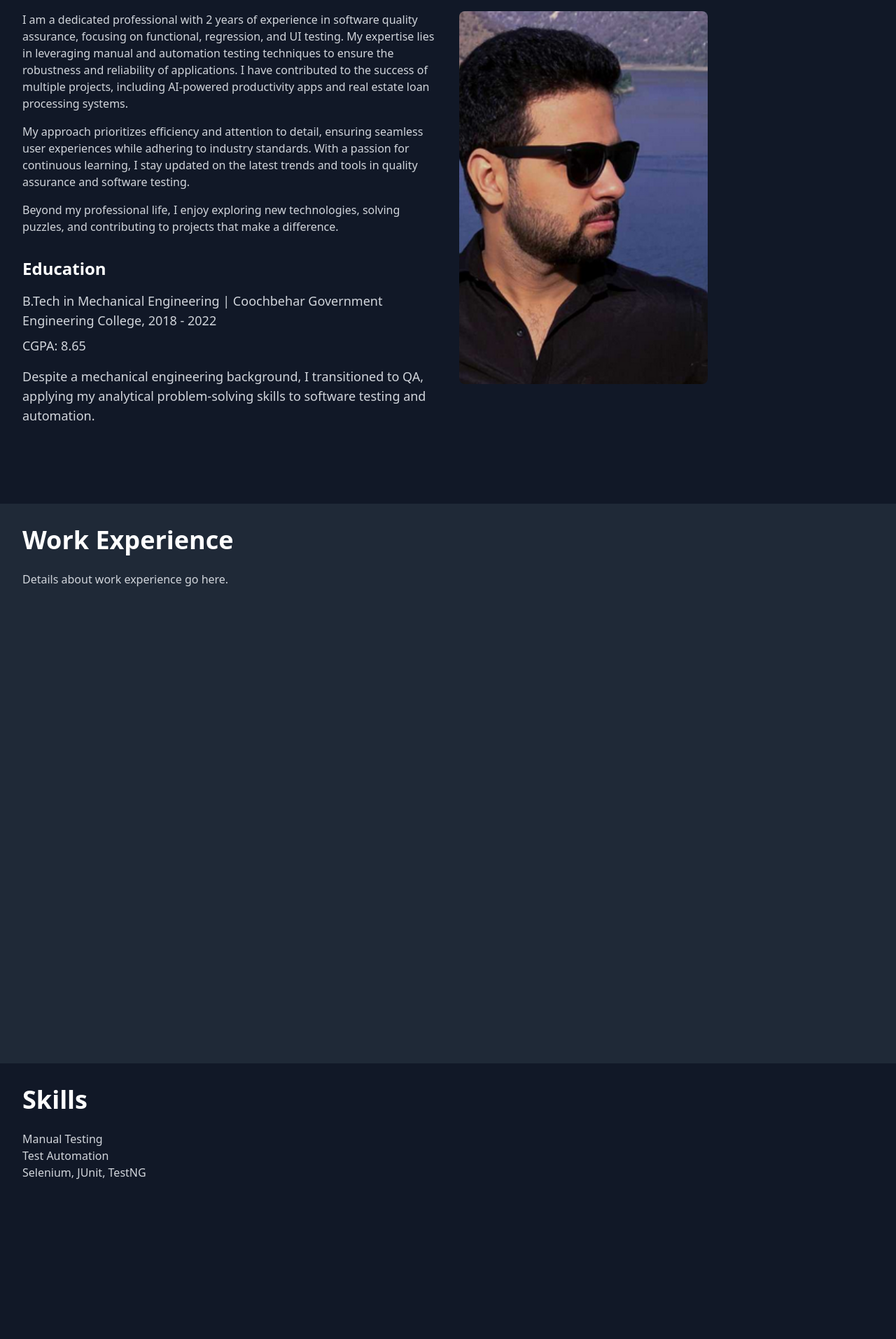
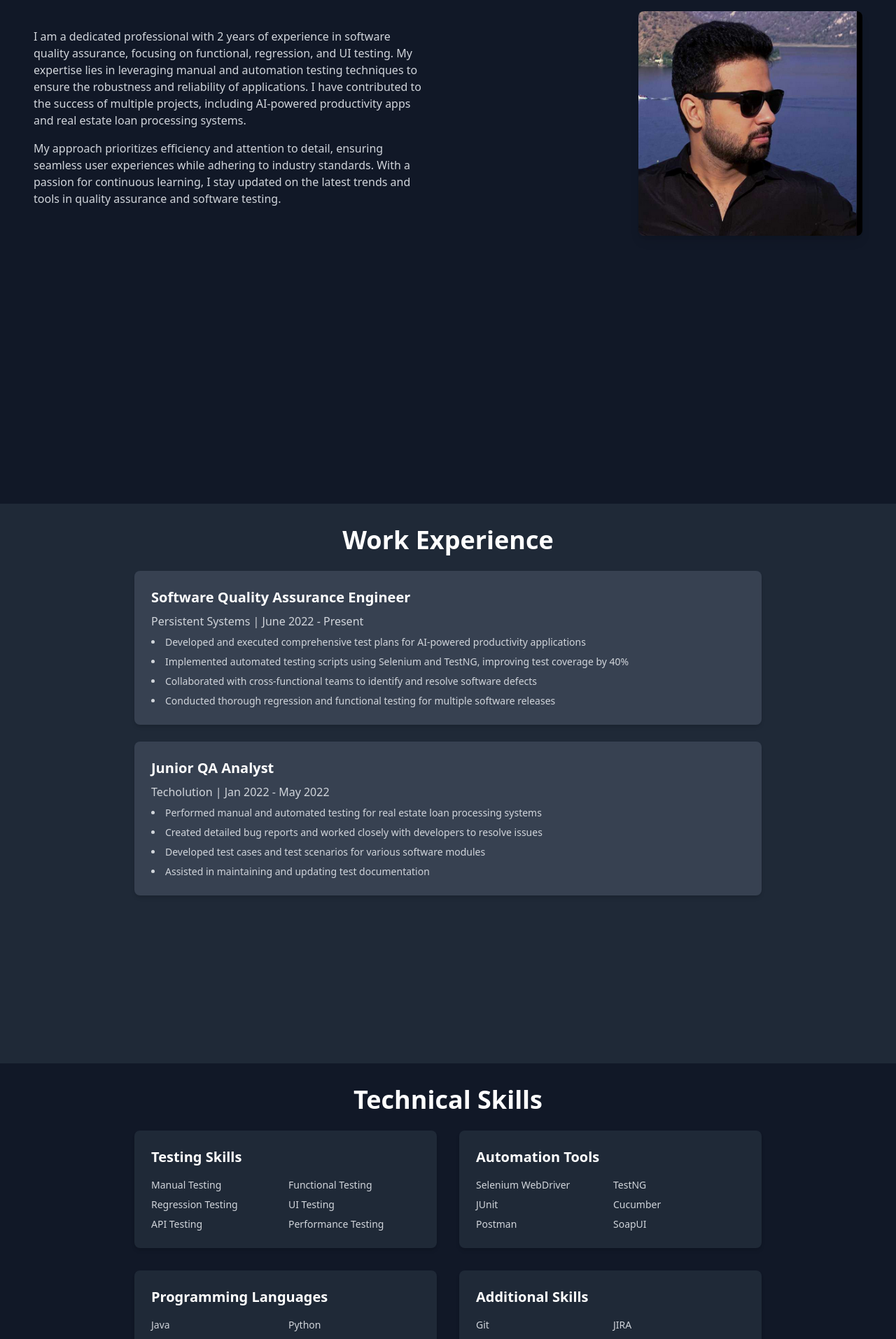
Before and after one commit to deadPoolCloud/ravikant-portfolio, a React (Create React App) app: page / in a window 1280 px wide. Shown: the part 880-2794 px from the top of the page at 70% size. Built offline with nearby package versions, Linux system fonts and the light colour scheme.

Commit message:
Added Bg Videos

```diff
--- a/src/App.css
+++ b/src/App.css
@@ -16,7 +16,6 @@ html, body {
   --text-primary: #e2e8f0;
   --accent-color: #3182ce;
   --hover-color: #4299e1;
-  --bg-image-opacity: 0.6; /* Optional: controls opacity of background image */
 }
 
 /* Scrollbar Customization */
@@ -47,87 +46,53 @@ html {
 }
 
 @media (max-width: 768px) {
-  .nav-item {
+  html {
     font-size: 14px;
-    padding: 8px 12px;
+  }
+
+  body {
+    font-size: 0.875rem;
+  }
+
+  h1 {
+    font-size: 1.5rem;
+  }
+
+  h2 {
+    font-size: 1.25rem;
   }
 }
 
-
 /* Responsive Images and Media */
-img, video, iframe {
+img {
   max-width: 100%;
   height: auto;
-  object-fit: contain;
+  object-fit: cover;
 }
 
-/* About Section Background */
-.about-section {
-  position: relative;
-  min-height: 100vh;
-  background-image: url('./profilepic/Screenshot from 2024-12-12 11-30-14.png'); /* Update path to your image */
-  background-size: cover;
-  background-position: center;
-  background-attachment: fixed; /* Keeps the background fixed during scroll */
-  color: white;
-  padding-top: 20px;
-}
-
-/* Mobile Styles for Background Image */
-@media screen and (max-width: 768px) {
-  .about-section {
-    background-attachment: scroll; /* Prevent fixed background issues on mobile */
-    background-size: contain; /* Ensure the image fits without clipping */
-    background-position: top center; /* Align the image for better visibility */
+/* Mobile Responsive Animations */
+@keyframes slideIn {
+  from {
+    opacity: 0;
+    transform: translateY(20px);
+  }
+  to {
+    opacity: 1;
+    transform: translateY(0);
   }
 }
 
-/* Text Overlay Styles */
-.about-section-overlay {
-  position: absolute;
-  top: 0;
-  left: 0;
-  right: 0;
-  bottom: 0;
-  background-color: rgba(0, 0, 0, var(--bg-image-opacity)); /* Darkens background for better text readability */
-  z-index: 1;
+.mobile-animate {
+  animation: slideIn 0.5s ease-out;
 }
 
-/* Text Content Styling */
-.about-section-content {
-  position: relative;
-  z-index: 2;
-  padding: 40px;
-  max-width: 800px;
-  margin: 0 auto;
-  background-color: rgba(0, 0, 0, 0.4); /* Slight transparency for better text readability */
-  border-radius: 8px;
-}
-
-/* Scrollbar Customization */
-::-webkit-scrollbar {
-  width: 8px;
-}
-
-::-webkit-scrollbar-thumb {
-  background: var(--accent-color);
-  border-radius: 4px;
-}
-
-/* Animations and Transitions */
-@keyframes fadeIn {
-  from { opacity: 0; }
-  to { opacity: 1; }
-}
-
-.animate-fadeIn {
-  animation: fadeIn 0.5s ease-out;
-}
-
-/* Accessibility and Focus States */
-button:focus, a:focus {
-  outline: 2px solid var(--accent-color);
-  outline-offset: 2px;
+/* Accessibility Enhancements */
+@media (max-width: 768px) {
+  /* Increase touch target sizes */
+  button, a {
+    min-height: 44px;
+    min-width: 44px;
+  }
 }
 
 /* Print Styles */
@@ -137,10 +102,20 @@ button:focus, a:focus {
     color: black;
   }
 }
+/* Background image styling */
+.background-image {
+  background-image: url('./profilepic/phoneHome.jpg'); /* Replace with your image path */
+  background-size: cover; /* Ensures the image covers the entire container */
+  background-position: center; /* Centers the image */
+  background-repeat: no-repeat; /* Prevents the image from repeating */
+  width: 100%; /* Makes sure it spans the entire width */
+  height: 100vh; /* Adjusts height to fit the viewport */
+}
 
-/* Mobile Styles */
-@media screen and (max-width: 768px) {
-  .about-section-content {
-    padding: 20px;
+/* Responsive adjustments for smaller screens */
+@media (max-width: 768px) {
+  .background-image {
+    background-size: contain; /* Adjusts image size for smaller screens */
+    height: auto; /* Ensures it adapts to content height */
   }
 }
--- a/src/App.js
+++ b/src/App.js
@@ -1,11 +1,12 @@
 import React, { useState, useEffect, useRef } from 'react';
 import profileImage from './profilepic/new.png';
-import homeback from './profilepic/homebg.jpg';
+import homeback from './profilepic/phoneHome.jpg';
 import { Home, User, Briefcase, Code, Award } from 'lucide-react';
 
 function App() {
   const [isMobile, setIsMobile] = useState(false);
   const [activeSection, setActiveSection] = useState('home');
+  const [isMenuOpen, setIsMenuOpen] = useState(false);
 
   // Refs for sections
   const homeRef = useRef(null);
@@ -36,6 +37,7 @@ function App() {
   // Scroll to a specific section
   const scrollToSection = (ref) => {
     ref.current?.scrollIntoView({ behavior: 'smooth', block: 'start' });
+    setIsMenuOpen(false); // Close menu after selection
   };
 
   // Detect active section on scroll
@@ -43,7 +45,6 @@ function App() {
     const handleScroll = () => {
       const scrollPosition = window.scrollY;
 
-      // Determine the active section
       sections.forEach((section) => {
         const element = section.ref.current;
         if (element) {
@@ -61,52 +62,86 @@ function App() {
   }, [sections]);
 
   // Navigation Button Component
-  const NavButton = ({ icon: Icon, label, refToScroll, isActive }) => (
+  const NavButton = ({ icon: Icon, label, refToScroll, isActive, onClick }) => (
     <button
-      className={`flex items-center p-2 rounded-lg transition-all ${isActive ? 'bg-blue-600 text-white' : 'hover:bg-blue-600 hover:text-white text-gray-300'
-        }`}
-      onClick={() => scrollToSection(refToScroll)}
+      className={`flex items-center p-2 rounded-lg transition-all w-full sm:w-auto text-left sm:text-center
+        ${isActive ? 'bg-blue-600 text-white' : 'hover:bg-blue-600 hover:text-white text-gray-300'}`}
+      onClick={() => {
+        scrollToSection(refToScroll);
+        onClick && onClick();
+      }}
     >
       <Icon className="mr-2" size={20} />
       <span className="text-base">{label}</span>
     </button>
   );
 
+  // Mobile Menu Toggle
+  const MobileMenuToggle = () => (
+    <button
+      className="md:hidden fixed top-4 right-4 z-60 bg-gray-700 p-2 rounded-md"
+      onClick={() => setIsMenuOpen(!isMenuOpen)}
+    >
+      <span className="block w-5 h-0.5 bg-white mb-1"></span>
+      <span className="block w-5 h-0.5 bg-white mb-1"></span>
+      <span className="block w-5 h-0.5 bg-white"></span>
+    </button>
+  );
+
   return (
     <div className="min-h-screen bg-gray-900 text-gray-300">
+      {/* Mobile Menu Toggle */}
+      {isMobile && <MobileMenuToggle />}
+
       {/* Navigation Bar */}
-      <nav className="bg-gray-800 shadow-md p-4 fixed w-full z-50">
-        <div className="container mx-auto flex justify-center items-center space-x-4">
+      <nav className={`
+        bg-gray-800 shadow-md fixed w-full z-50 transition-all duration-300
+        ${isMobile
+          ? `${isMenuOpen ? 'translate-x-0' : 'translate-x-full'}
+             fixed top-0 right-0 w-64 h-full p-4 flex flex-col`
+          : 'p-4 flex justify-center items-center'
+        }
+      `}>
+        <div className={`
+          container mx-auto
+          ${isMobile
+            ? 'flex flex-col space-y-4'
+            : 'flex justify-center items-center space-x-4'
+          }
+        `}>
           {sections.map((section) => (
             <NavButton
               key={section.id}
-              icon={section.id === 'home' ? Home : section.id === 'about' ? User : section.id === 'experience' ? Briefcase : section.id === 'skills' ? Code : Award}
+              icon={section.id === 'home' ? Home :
+                section.id === 'about' ? User :
+                  section.id === 'experience' ? Briefcase :
+                    section.id === 'skills' ? Code : Award}
               label={section.id.charAt(0).toUpperCase() + section.id.slice(1)}
               refToScroll={section.ref}
               isActive={activeSection === section.id}
+              onClick={isMobile ? () => setIsMenuOpen(false) : undefined}
             />
           ))}
         </div>
       </nav>
 
-      {/* Content Sections */}
+      {/* Rest of the existing content remains the same, with slight mobile adjustments */}
+      {/* Home Section */}
       <div
   ref={homeRef}
-        className="min-h-screen flex items-center justify-center px-4"
+  className="min-h-screen flex items-center justify-center px-4 pt-16 bg-custom bg-cover bg-center"
   style={{
     backgroundImage: `url(${homeback})`,
-          backgroundSize: 'cover',
-          backgroundPosition: 'center'
   }}
 >
-        <div className="text-center max-w-2xl mx-auto p-6">
-          <h1 className="text-3xl md:text-4xl font-bold mb-2 text-white">
+  <div className="text-center max-w-2xl mx-auto p-6 bg-black bg-opacity-50 rounded-lg">
+    <h1 className="text-2xl md:text-4xl font-bold mb-2 text-white">
       Ravikant Pathak
     </h1>
-          <h2 className="text-xl md:text-2xl font-semibold mb-4 text-gray-300">
+    <h2 className="text-lg md:text-2xl font-semibold mb-4 text-gray-300">
       Software Tester and Automation Expert
     </h2>
-          <p className="text-white mb-4 text-base md:text-lg leading-relaxed">
+    <p className="text-white mb-4 text-sm md:text-lg leading-relaxed">
       With 2 years of experience in ensuring seamless software functionality,
       I specialize in functional, regression, and UI testing. My approach combines
       meticulous manual testing with automation techniques to deliver robust
@@ -115,64 +150,189 @@ function App() {
   </div>
 </div>
 
-      <div ref={aboutRef} className="min-h-screen bg-gray-900 p-8">
-        <h2 className="text-4xl font-bold text-white mb-6">About Me</h2>
-        <div className="flex flex-col md:flex-row gap-8">
-          <div className="md:w-1/2">
-            <p className="text-gray-300 mb-4">
+
+
+      {/* About Section */}
+      <div ref={aboutRef} className="min-h-screen bg-gray-1500 p-4 md:p-8 pt-16">
+        <h2 className="text-2xl md:text-4xl font-bold text-white mb-6 text-center">About Me</h2>
+        <div className="flex flex-col md:flex-row gap-4 md:gap-8 items-center">
+          <div className="w-full md:w-1/2 px-4">
+            <p className="text-gray-300 mb-4 text-sm md:text-base">
               I am a dedicated professional with 2 years of experience in software quality assurance, focusing on functional, regression, and UI testing.
               My expertise lies in leveraging manual and automation testing techniques to ensure the robustness and reliability of applications.
               I have contributed to the success of multiple projects, including AI-powered productivity apps and real estate loan processing systems.
             </p>
-            <p className="text-gray-300 mb-4">
+            <p className="text-gray-300 mb-4 text-sm md:text-base">
               My approach prioritizes efficiency and attention to detail, ensuring seamless user experiences while adhering to industry standards.
               With a passion for continuous learning, I stay updated on the latest trends and tools in quality assurance and software testing.
             </p>
-            <p className="text-gray-300 mb-4">
-              Beyond my professional life, I enjoy exploring new technologies, solving puzzles, and contributing to projects that make a difference.
-            </p>
-
-            {/* Education Section */}
-            <div className="mt-8">
-              <h3 className="text-2xl font-bold text-white mb-4">Education</h3>
-              <p className="text-gray-300 text-base md:text-lg mb-2">
-                B.Tech in Mechanical Engineering | Coochbehar Government Engineering College, 2018 - 2022
-              </p>
-              <p className="text-gray-300 text-base md:text-lg mb-4">CGPA: 8.65</p>
-              <p className="text-gray-300 text-base md:text-lg">
-                Despite a mechanical engineering background, I transitioned to QA, applying my analytical problem-solving skills to software testing and automation.
-              </p>
           </div>
-          </div>
-          <div className="md:w-1/2">
+          <div className="w-full md:w-1/2 flex justify-center md:justify-end px-4">
             <img
               src={profileImage}
               alt="Profile"
-              className="w-[60%] h-[90%] object-cover rounded-lg"
-
-              style={{ objectFit: 'cover' }}
+              className="w- md:w-80 h-auto object-cover rounded-lg shadow-lg"
             />
           </div>
         </div>
       </div>
 
-      <div ref={experienceRef} className="min-h-screen bg-gray-800 p-8">
-        <h2 className="text-4xl font-bold text-white mb-6">Work Experience</h2>
-        <p className="text-gray-300">Details about work experience go here.</p>
-      </div>
+      {/* Remaining sections with similar mobile-friendly adjustments */}
+      {/* Experience Section */}
+      <div ref={experienceRef} className="min-h-screen bg-gray-800 p-4 md:p-8 pt-16">
+        <h2 className="text-2xl md:text-4xl font-bold text-white mb-6 text-center">Work Experience</h2>
 
-      <div ref={skillsRef} className="min-h-screen bg-gray-900 p-8">
-        <h2 className="text-4xl font-bold text-white mb-6">Skills</h2>
-        <ul className="text-gray-300">
-          <li>Manual Testing</li>
-          <li>Test Automation</li>
-          <li>Selenium, JUnit, TestNG</li>
+        <div className="max-w-4xl mx-auto space-y-6">
+          {/* First Job Experience */}
+          <div className="bg-gray-700 rounded-lg p-4 md:p-6 shadow-md">
+            <h3 className="text-lg md:text-xl font-semibold text-white mb-2">
+              Software Quality Assurance Engineer
+            </h3>
+            <p className="text-gray-300 text-sm md:text-base mb-2">
+              Persistent Systems | June 2022 - Present
+            </p>
+            <ul className="list-disc list-inside text-gray-300 text-xs md:text-sm space-y-2">
+              <li>Developed and executed comprehensive test plans for AI-powered productivity applications</li>
+              <li>Implemented automated testing scripts using Selenium and TestNG, improving test coverage by 40%</li>
+              <li>Collaborated with cross-functional teams to identify and resolve software defects</li>
+              <li>Conducted thorough regression and functional testing for multiple software releases</li>
             </ul>
           </div>
 
-      <div ref={projectsRef} className="min-h-screen bg-gray-800 p-8">
-        <h2 className="text-4xl font-bold text-white mb-6">Projects</h2>
-        <p className="text-gray-300">Details about projects go here.</p>
+          {/* Second Job Experience */}
+          <div className="bg-gray-700 rounded-lg p-4 md:p-6 shadow-md">
+            <h3 className="text-lg md:text-xl font-semibold text-white mb-2">
+              Junior QA Analyst
+            </h3>
+            <p className="text-gray-300 text-sm md:text-base mb-2">
+              Techolution | Jan 2022 - May 2022
+            </p>
+            <ul className="list-disc list-inside text-gray-300 text-xs md:text-sm space-y-2">
+              <li>Performed manual and automated testing for real estate loan processing systems</li>
+              <li>Created detailed bug reports and worked closely with developers to resolve issues</li>
+              <li>Developed test cases and test scenarios for various software modules</li>
+              <li>Assisted in maintaining and updating test documentation</li>
+            </ul>
+          </div>
+        </div>
+      </div>
+      {/* Skills Section */}
+      <div ref={skillsRef} className="min-h-screen bg-gray-900 p-4 md:p-8 pt-16">
+        <h2 className="text-2xl md:text-4xl font-bold text-white mb-6 text-center">Technical Skills</h2>
+
+        <div className="max-w-4xl mx-auto grid grid-cols-1 md:grid-cols-2 gap-4 md:gap-8">
+          {/* Testing Skills */}
+          <div className="bg-gray-800 rounded-lg p-4 md:p-6 shadow-md">
+            <h3 className="text-lg md:text-xl font-semibold text-white mb-4">Testing Skills</h3>
+            <div className="grid grid-cols-2 gap-2 text-gray-300 text-xs md:text-sm">
+              <span>Manual Testing</span>
+              <span>Functional Testing</span>
+              <span>Regression Testing</span>
+              <span>UI Testing</span>
+              <span>API Testing</span>
+              <span>Performance Testing</span>
+            </div>
+          </div>
+
+          {/* Automation Tools */}
+          <div className="bg-gray-800 rounded-lg p-4 md:p-6 shadow-md">
+            <h3 className="text-lg md:text-xl font-semibold text-white mb-4">Automation Tools</h3>
+            <div className="grid grid-cols-2 gap-2 text-gray-300 text-xs md:text-sm">
+              <span>Selenium WebDriver</span>
+              <span>TestNG</span>
+              <span>JUnit</span>
+              <span>Cucumber</span>
+              <span>Postman</span>
+              <span>SoapUI</span>
+            </div>
+          </div>
+
+          {/* Programming Languages */}
+          <div className="bg-gray-800 rounded-lg p-4 md:p-6 shadow-md">
+            <h3 className="text-lg md:text-xl font-semibold text-white mb-4">Programming Languages</h3>
+            <div className="grid grid-cols-2 gap-2 text-gray-300 text-xs md:text-sm">
+              <span>Java</span>
+              <span>Python</span>
+              <span>JavaScript</span>
+              <span>SQL</span>
+            </div>
+          </div>
+
+          {/* Additional Skills */}
+          <div className="bg-gray-800 rounded-lg p-4 md:p-6 shadow-md">
+            <h3 className="text-lg md:text-xl font-semibold text-white mb-4">Additional Skills</h3>
+            <div className="grid grid-cols-2 gap-2 text-gray-300 text-xs md:text-sm">
+              <span>Git</span>
+              <span>JIRA</span>
+              <span>Jenkins</span>
+              <span>Docker</span>
+            </div>
+          </div>
+        </div>
+      </div>
+      {/* Projects Section */}
+      <div ref={projectsRef} className="min-h-screen bg-gray-800 p-4 md:p-8 pt-16">
+        <h2 className="text-2xl md:text-4xl font-bold text-white mb-6 text-center">Projects</h2>
+
+        <div className="max-w-4xl mx-auto grid grid-cols-1 md:grid-cols-2 gap-4 md:gap-8">
+          {/* Project 1 */}
+          <div className="bg-gray-700 rounded-lg p-4 md:p-6 shadow-md">
+            <h3 className="text-lg md:text-xl font-semibold text-white mb-2">
+              Automated Testing Framework
+            </h3>
+            <p className="text-gray-300 text-xs md:text-sm mb-4">
+              Developed a comprehensive test automation framework using Selenium WebDriver and TestNG for end-to-end testing of web applications.
+            </p>
+            <div className="flex flex-wrap gap-2 text-gray-300">
+              <span className="bg-gray-600 px-2 py-1 rounded text-xs">Java</span>
+              <span className="bg-gray-600 px-2 py-1 rounded text-xs">Selenium</span>
+              <span className="bg-gray-600 px-2 py-1 rounded text-xs">TestNG</span>
+            </div>
+          </div>
+
+          {/* Project 2 */}
+          <div className="bg-gray-700 rounded-lg p-4 md:p-6 shadow-md">
+            <h3 className="text-lg md:text-xl font-semibold text-white mb-2">
+              API Testing Suite
+            </h3>
+            <p className="text-gray-300 text-xs md:text-sm mb-4">
+              Created an automated API testing suite using Postman and Newman for validating RESTful web services performance and reliability.
+            </p>
+            <div className="flex flex-wrap gap-2 text-gray-300">
+              <span className="bg-gray-600 px-2 py-1 rounded text-xs">Postman</span>
+              <span className="bg-gray-600 px-2 py-1 rounded text-xs">Newman</span>
+              <span className="bg-gray-600 px-2 py-1 rounded text-xs">JSON</span>
+            </div>
+          </div>
+
+          {/* Project 3 */}
+          <div className="bg-gray-700 rounded-lg p-4 md:p-6 shadow-md">
+            <h3 className="text-lg md:text-xl font-semibold text-white mb-2">
+              Performance Testing Dashboard
+            </h3>
+            <p className="text-gray-300 text-xs md:text-sm mb-4">
+              Developed a performance testing dashboard using JMeter to monitor and analyze application response times and resource utilization.
+            </p>
+            <div className="flex flex-wrap gap-2 text-gray-300">
+              <span className="bg-gray-600 px-2 py-1 rounded text-xs">JMeter</span>
+              <span className="bg-gray-600 px-2 py-1 rounded text-xs">Performance Testing</span>
+            </div>
+          </div>
+
+          {/* Project 4 */}
+          <div className="bg-gray-700 rounded-lg p-4 md:p-6 shadow-md">
+            <h3 className="text-lg md:text-xl font-semibold text-white mb-2">
+              Mobile App Testing Framework
+            </h3>
+            <p className="text-gray-300 text-xs md:text-sm mb-4">
+              Implemented an automated mobile app testing framework using Appium for cross-platform mobile application testing.
+            </p>
+            <div className="flex flex-wrap gap-2 text-gray-300">
+              <span className="bg-gray-600 px-2 py-1 rounded text-xs">Appium</span>
+              <span className="bg-gray-600 px-2 py-1 rounded text-xs">Mobile Testing</span>
+            </div>
+          </div>
+        </div>
       </div>
     </div>
   );
```
Lines whose indentation alone changed are shown as unchanged.
